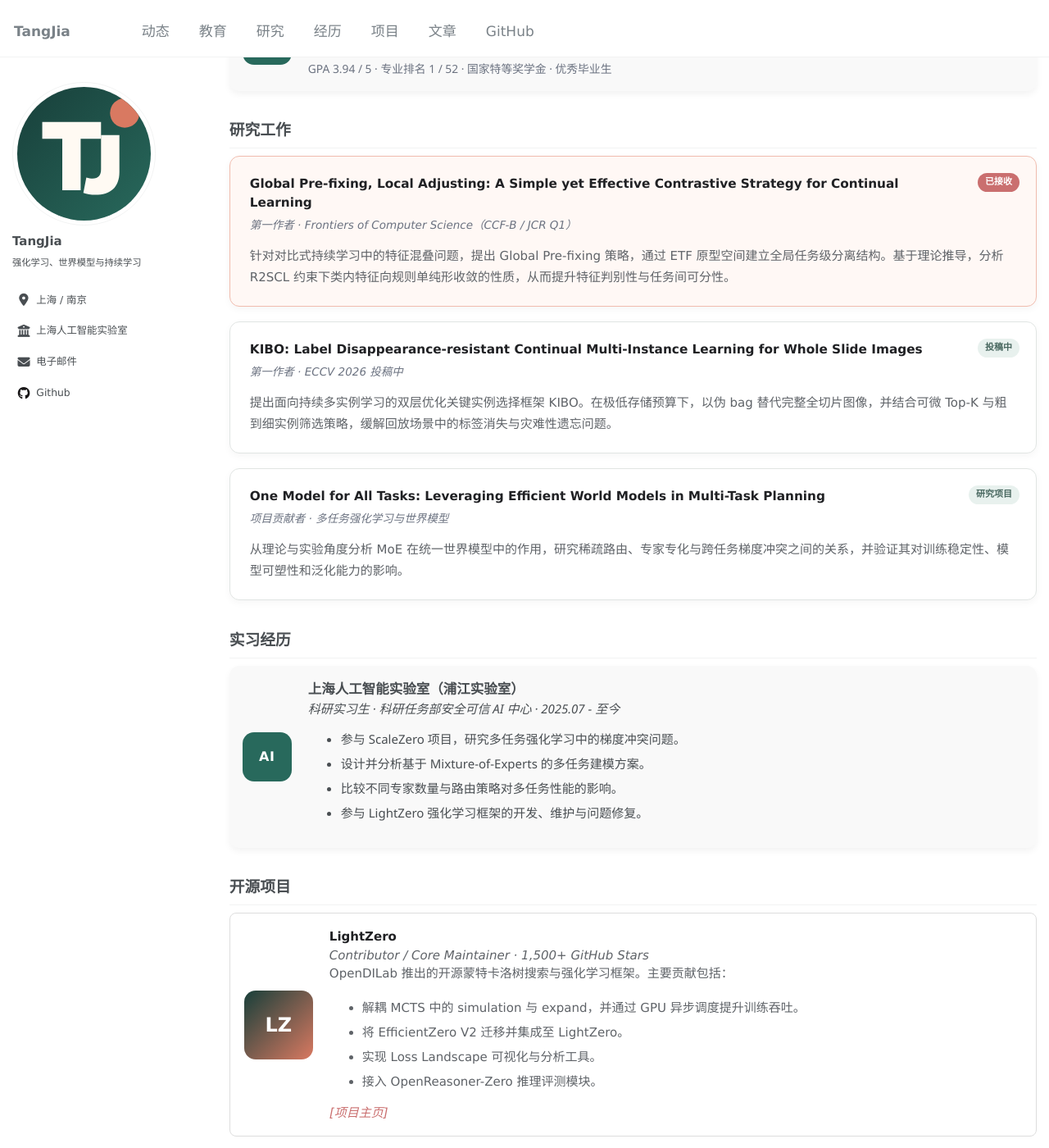
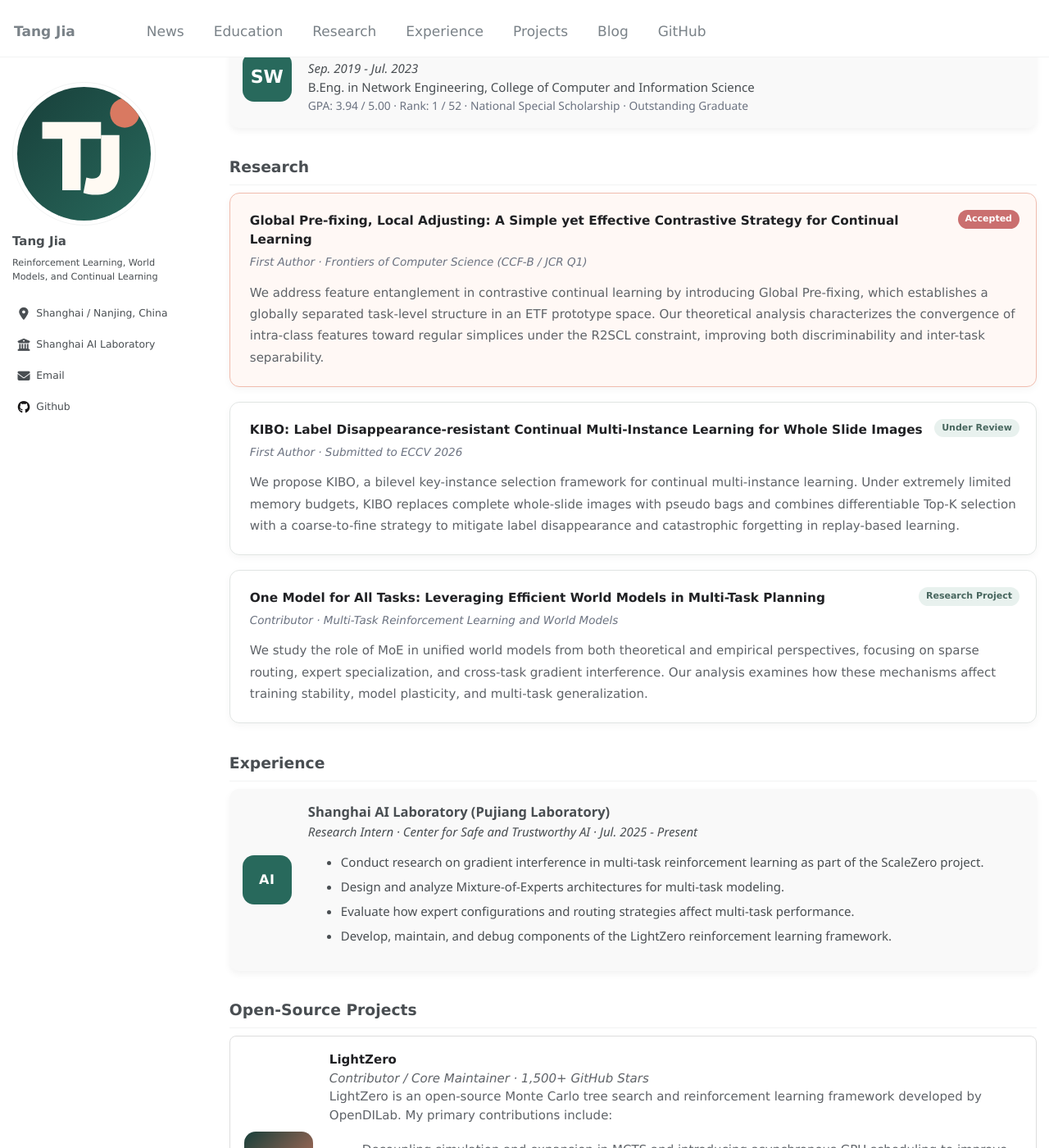
Before and after one commit to tAnGjIa520/tAnGjIa520.github.io, a Jekyll site: the page built from _pages/about.md, in a window 1280 px wide and 1400 px high, scrolled down 704 px. Shown: the whole window at 82% size. Built offline with Jekyll 4.4.1, drawn with Linux system fonts in a browser that asks for light colours; some web fonts are replaced; some of the changed text lies outside the part shown.

```diff
--- a/_config.yml
+++ b/_config.yml
@@ -1,19 +1,19 @@
-locale                   : "zh-CN"
-title                    : "TangJia"
+locale                   : "en-US"
+title                    : "Tang Jia"
 title_separator          : "-"
-name                     : "TangJia"
-description              : &description "TangJia 的个人主页与博客，记录研究、技术和生活。"
+name                     : "Tang Jia"
+description              : &description "Tang Jia's academic homepage and blog on reinforcement learning, world models, and continual learning."
 url                      : "https://tangjia520.github.io"
 baseurl                  : ""
 repository               : "tAnGjIa520/tAnGjIa520.github.io"
 
 author:
   avatar           : "avatar.svg"
-  name             : "TangJia"
+  name             : "Tang Jia"
   pronouns         :
-  bio              : "强化学习、世界模型与持续学习"
-  location         : "上海 / 南京"
-  employer         : "上海人工智能实验室"
+  bio              : "Reinforcement Learning, World Models, and Continual Learning"
+  location         : "Shanghai / Nanjing, China"
+  employer         : "Shanghai AI Laboratory"
   uri              :
   email            : "tangjia@pjlab.org.cn"
 
--- a/_pages/about.md
+++ b/_pages/about.md
@@ -8,88 +8,88 @@ redirect_from:
   - /about.html
 ---
 
-<h1 class="main-heading">你好 👋 我是唐嘉</h1>
+<h1 class="main-heading">Hi there 👋 I'm Tang Jia</h1>
 
-我目前就读于**南京航空航天大学计算机科学与技术专业**，并在**上海人工智能实验室（浦江实验室）**担任科研实习生。我的研究兴趣主要包括**强化学习、世界模型、持续学习与 Mixture-of-Experts**。
+I am an M.Sc. candidate in **Computer Science and Technology at Nanjing University of Aeronautics and Astronautics (NUAA)** and a research intern at **Shanghai AI Laboratory (Pujiang Laboratory)**. My research interests include **reinforcement learning, world models, continual learning, and Mixture-of-Experts**.
 
-我希望通过理论分析与工程实践，探索更加高效、稳定和通用的智能决策方法。目前，我也参与 [LightZero](https://github.com/opendilab/LightZero) 开源框架的开发与维护。
+I aim to develop more efficient, stable, and general intelligent decision-making systems through theoretical analysis and practical engineering. I also contribute to the development and maintenance of the open-source [LightZero](https://github.com/opendilab/LightZero) framework.
 
-如果你对我的研究或项目感兴趣，欢迎通过 [tangjia@pjlab.org.cn](mailto:tangjia@pjlab.org.cn) 与我联系。
+If you are interested in my research or projects, feel free to contact me at [tangjia@pjlab.org.cn](mailto:tangjia@pjlab.org.cn).
 
-<h2 id="news">最近动态</h2>
+<h2 id="news">News</h2>
 
 <div class="news-box">
   <ul class="news-list">
-    <li><span class="news-date"><em>2026</em></span> 🎉 第一作者论文被 <strong>Frontiers of Computer Science</strong> 接收。</li>
-    <li><span class="news-date"><em>2025.07</em></span> 🚀 加入上海人工智能实验室，担任科研实习生。</li>
-    <li><span class="news-date"><em>2025.07</em></span> 🧩 开始参与 LightZero 开源框架的开发与维护。</li>
+    <li><span class="news-date"><em>2026</em></span> 🎉 Our first-author paper was accepted by <strong>Frontiers of Computer Science</strong>.</li>
+    <li><span class="news-date"><em>2025.07</em></span> 🚀 Joined Shanghai AI Laboratory as a research intern.</li>
+    <li><span class="news-date"><em>2025.07</em></span> 🧩 Started contributing to the development and maintenance of LightZero.</li>
   </ul>
 </div>
 
-<h2 id="education">教育经历</h2>
+<h2 id="education">Education</h2>
 
 <div class="experience-container">
   <div class="experience-card">
-    <div class="profile-icon">航</div>
+    <div class="profile-icon">NU</div>
     <div class="experience-info">
-      <strong>南京航空航天大学</strong><br>
-      <em>2023.09 - 2026.04</em><br>
-      计算机科学与技术硕士，计算机科学与技术学院 / 人工智能学院<br>
-      <span class="detail-line">GPA 4.65 / 5 · 推免 · 研究生新生特别奖学金 · 导师：陈松灿教授</span>
+      <strong>Nanjing University of Aeronautics and Astronautics</strong><br>
+      <em>Sep. 2023 - Apr. 2026</em><br>
+      M.Sc. in Computer Science and Technology, College of Computer Science and Technology / College of Artificial Intelligence<br>
+      <span class="detail-line">GPA: 4.65 / 5.00 · Recommended Admission · Special Scholarship for Incoming Graduate Students · Advisor: Prof. Songcan Chen</span>
     </div>
   </div>
 
   <div class="experience-card">
-    <div class="profile-icon">西</div>
+    <div class="profile-icon">SW</div>
     <div class="experience-info">
-      <strong>西南大学</strong><br>
-      <em>2019.09 - 2023.07</em><br>
-      网络工程学士，计算机与信息科学学院<br>
-      <span class="detail-line">GPA 3.94 / 5 · 专业排名 1 / 52 · 国家特等奖学金 · 优秀毕业生</span>
+      <strong>Southwest University</strong><br>
+      <em>Sep. 2019 - Jul. 2023</em><br>
+      B.Eng. in Network Engineering, College of Computer and Information Science<br>
+      <span class="detail-line">GPA: 3.94 / 5.00 · Rank: 1 / 52 · National Special Scholarship · Outstanding Graduate</span>
     </div>
   </div>
 </div>
 
-<h2 id="research">研究工作</h2>
+<h2 id="research">Research</h2>
 
 <div class="research-card featured">
-  <span class="status-badge">已接收</span>
+  <span class="status-badge">Accepted</span>
   <strong>Global Pre-fixing, Local Adjusting: A Simple yet Effective Contrastive Strategy for Continual Learning</strong><br>
-  <em>第一作者 · Frontiers of Computer Science（CCF-B / JCR Q1）</em>
-  <p>针对对比式持续学习中的特征混叠问题，提出 Global Pre-fixing 策略，通过 ETF 原型空间建立全局任务级分离结构。基于理论推导，分析 R2SCL 约束下类内特征向规则单纯形收敛的性质，从而提升特征判别性与任务间可分性。</p>
+  <em>First Author · Frontiers of Computer Science (CCF-B / JCR Q1)</em>
+  <p>We address feature entanglement in contrastive continual learning by introducing Global Pre-fixing, which establishes a globally separated task-level structure in an ETF prototype space. Our theoretical analysis characterizes the convergence of intra-class features toward regular simplices under the R2SCL constraint, improving both discriminability and inter-task separability.</p>
 </div>
 
 <div class="research-card">
-  <span class="status-badge muted">投稿中</span>
+  <span class="status-badge muted">Under Review</span>
   <strong>KIBO: Label Disappearance-resistant Continual Multi-Instance Learning for Whole Slide Images</strong><br>
-  <em>第一作者 · ECCV 2026 投稿中</em>
-  <p>提出面向持续多实例学习的双层优化关键实例选择框架 KIBO。在极低存储预算下，以伪 bag 替代完整全切片图像，并结合可微 Top-K 与粗到细实例筛选策略，缓解回放场景中的标签消失与灾难性遗忘问题。</p>
+  <em>First Author · Submitted to ECCV 2026</em>
+  <p>We propose KIBO, a bilevel key-instance selection framework for continual multi-instance learning. Under extremely limited memory budgets, KIBO replaces complete whole-slide images with pseudo bags and combines differentiable Top-K selection with a coarse-to-fine strategy to mitigate label disappearance and catastrophic forgetting in replay-based learning.</p>
 </div>
 
 <div class="research-card">
-  <span class="status-badge muted">研究项目</span>
+  <span class="status-badge muted">Research Project</span>
   <strong>One Model for All Tasks: Leveraging Efficient World Models in Multi-Task Planning</strong><br>
-  <em>项目贡献者 · 多任务强化学习与世界模型</em>
-  <p>从理论与实验角度分析 MoE 在统一世界模型中的作用，研究稀疏路由、专家专化与跨任务梯度冲突之间的关系，并验证其对训练稳定性、模型可塑性和泛化能力的影响。</p>
+  <em>Contributor · Multi-Task Reinforcement Learning and World Models</em>
+  <p>We study the role of MoE in unified world models from both theoretical and empirical perspectives, focusing on sparse routing, expert specialization, and cross-task gradient interference. Our analysis examines how these mechanisms affect training stability, model plasticity, and multi-task generalization.</p>
 </div>
 
-<h2 id="experience">实习经历</h2>
+<h2 id="experience">Experience</h2>
 
 <div class="experience-card">
   <div class="profile-icon lab-icon">AI</div>
   <div class="experience-info">
-    <strong>上海人工智能实验室（浦江实验室）</strong><br>
-    <em>科研实习生 · 科研任务部安全可信 AI 中心 · 2025.07 - 至今</em>
+    <strong>Shanghai AI Laboratory (Pujiang Laboratory)</strong><br>
+    <em>Research Intern · Center for Safe and Trustworthy AI · Jul. 2025 - Present</em>
     <ul>
-      <li>参与 ScaleZero 项目，研究多任务强化学习中的梯度冲突问题。</li>
-      <li>设计并分析基于 Mixture-of-Experts 的多任务建模方案。</li>
-      <li>比较不同专家数量与路由策略对多任务性能的影响。</li>
-      <li>参与 LightZero 强化学习框架的开发、维护与问题修复。</li>
+      <li>Conduct research on gradient interference in multi-task reinforcement learning as part of the ScaleZero project.</li>
+      <li>Design and analyze Mixture-of-Experts architectures for multi-task modeling.</li>
+      <li>Evaluate how expert configurations and routing strategies affect multi-task performance.</li>
+      <li>Develop, maintain, and debug components of the LightZero reinforcement learning framework.</li>
     </ul>
   </div>
 </div>
 
-<h2 id="projects">开源项目</h2>
+<h2 id="projects">Open-Source Projects</h2>
 
 <div class="project-card">
   <div class="project-inner">
@@ -97,42 +97,42 @@ redirect_from:
     <div>
       <strong>LightZero</strong><br>
       <em>Contributor / Core Maintainer · 1,500+ GitHub Stars</em>
-      <p>OpenDILab 推出的开源蒙特卡洛树搜索与强化学习框架。主要贡献包括：</p>
+      <p>LightZero is an open-source Monte Carlo tree search and reinforcement learning framework developed by OpenDILab. My primary contributions include:</p>
       <ul>
-        <li>解耦 MCTS 中的 simulation 与 expand，并通过 GPU 异步调度提升训练吞吐。</li>
-        <li>将 EfficientZero V2 迁移并集成至 LightZero。</li>
-        <li>实现 Loss Landscape 可视化与分析工具。</li>
-        <li>接入 OpenReasoner-Zero 推理评测模块。</li>
+        <li>Decoupling simulation and expansion in MCTS and introducing asynchronous GPU scheduling to improve training throughput.</li>
+        <li>Porting and integrating EfficientZero V2 into LightZero.</li>
+        <li>Implementing a loss-landscape visualization and analysis toolkit.</li>
+        <li>Integrating the OpenReasoner-Zero reasoning evaluation module.</li>
       </ul>
-      <a href="https://github.com/opendilab/LightZero"><em>[项目主页]</em></a>
+      <a href="https://github.com/opendilab/LightZero"><em>[Project Page]</em></a>
     </div>
   </div>
 </div>
 
-<h2 id="awards">荣誉与竞赛</h2>
+<h2 id="awards">Selected Honors and Awards</h2>
 
-- 中国大学生计算机设计大赛，全国一等奖
-- “华为杯”中国研究生数学建模竞赛，全国二等奖
-- 蓝桥杯 Python 研究生组，全国二等奖
-- 美国大学生数学建模竞赛，2022、2023 年 M 奖
-- 全国大学生数学建模竞赛重庆赛区一等奖
-- “互联网+”大学生创新创业大赛重庆赛区银奖
-- 重庆市大学生编程大赛 Python 组二等奖
+- National First Prize, Chinese Collegiate Computing Competition
+- National Second Prize, Huawei Cup China Postgraduate Mathematical Contest in Modeling
+- National Second Prize, Lanqiao Cup Python Competition, Graduate Division
+- Meritorious Winner, Mathematical Contest in Modeling, 2022 and 2023
+- First Prize, China Undergraduate Mathematical Contest in Modeling, Chongqing Division
+- Silver Award, China International College Students' Innovation Competition, Chongqing Division
+- Second Prize, Chongqing Collegiate Programming Contest, Python Division
 
-<h2 id="skills">技术能力</h2>
+<h2 id="skills">Technical Skills</h2>
 
-- **编程与框架：** Python、PyTorch
-- **强化学习：** MCTS、AlphaZero、EfficientZero、世界模型、多任务强化学习
-- **大语言模型：** Qwen、LLaMA、DeepSeek，了解 SFT、RLHF 与 MoE
-- **机器学习：** 对比学习、自监督学习、持续学习
-- **理论基础：** 概率统计、数学优化与凸优化
+- **Programming and Frameworks:** Python, PyTorch
+- **Reinforcement Learning:** MCTS, AlphaZero, EfficientZero, world models, and multi-task reinforcement learning
+- **Large Language Models:** Qwen, LLaMA, and DeepSeek; familiar with SFT, RLHF, and MoE
+- **Machine Learning:** contrastive learning, self-supervised learning, and continual learning
+- **Foundations:** probability, statistics, mathematical optimization, and convex optimization
 
-<h2 id="writing">最近文章</h2>
+<h2 id="writing">Recent Posts</h2>
 
 <div class="writing-list">
 {% for post in site.posts limit: 5 %}
   <article class="writing-item">
-    <time datetime="{{ post.date | date_to_xmlschema }}">{{ post.date | date: "%Y.%m.%d" }}</time>
+    <time datetime="{{ post.date | date_to_xmlschema }}">{{ post.date | date: "%b. %d, %Y" }}</time>
     <div>
       <a href="{{ post.url }}"><strong>{{ post.title }}</strong></a>
       {% if post.excerpt %}<p>{{ post.excerpt | strip_html | truncate: 110 }}</p>{% endif %}
@@ -141,4 +141,4 @@ redirect_from:
 {% endfor %}
 </div>
 
-[查看全部文章 →](/blog/){: .btn .btn--primary }
+[View all posts →](/blog/){: .btn .btn--primary }
--- a/_pages/year-archive.html
+++ b/_pages/year-archive.html
@@ -1,7 +1,7 @@
 ---
 layout: archive
 permalink: /blog/
-title: "文章"
+title: "Blog"
 author_profile: true
 redirect_from:
   - /wordpress/blog-posts/
```
Also changed, not shown: README.md (+6 -6 lines), _data/navigation.yml (+6 -6 lines), _posts/2026-08-25-hello-world.md (+10 -10 lines).
